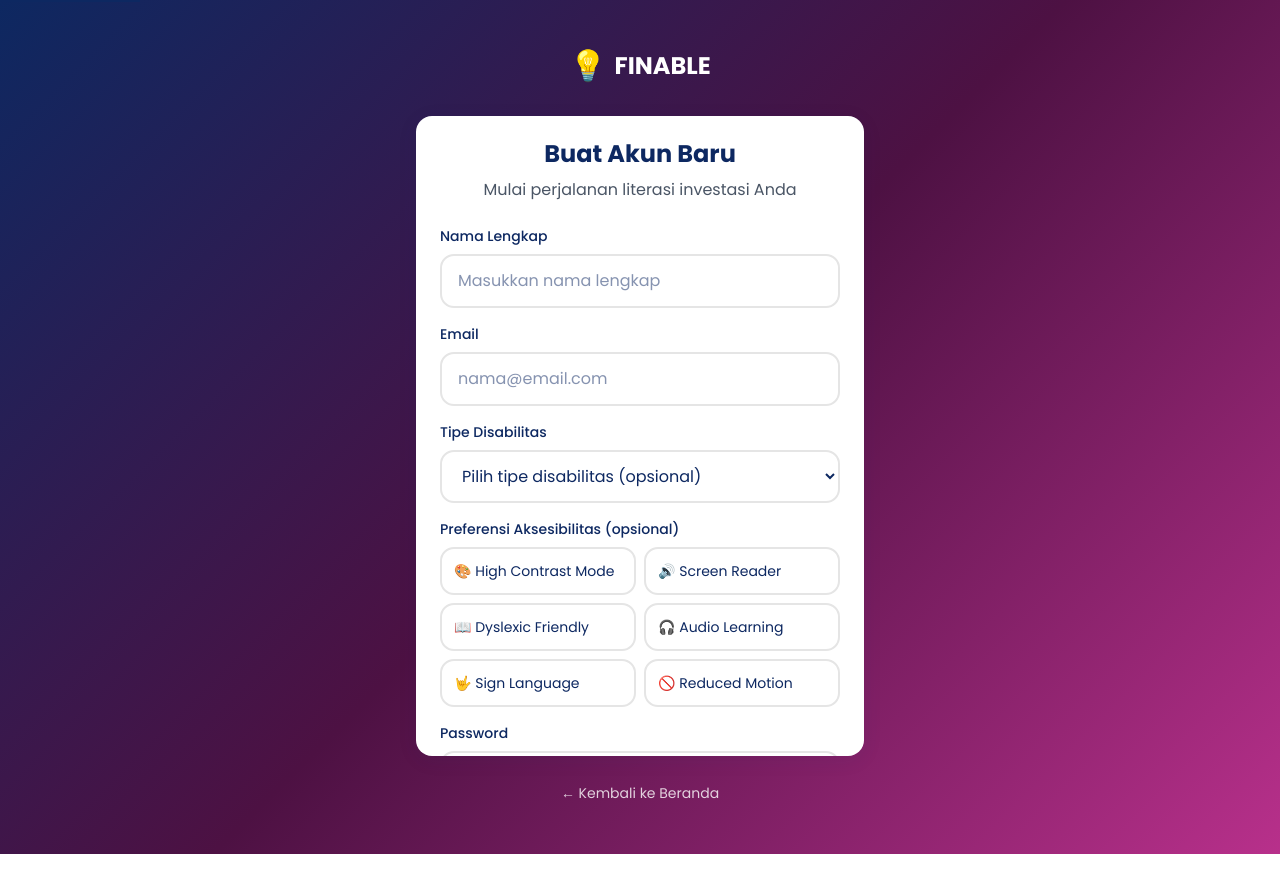
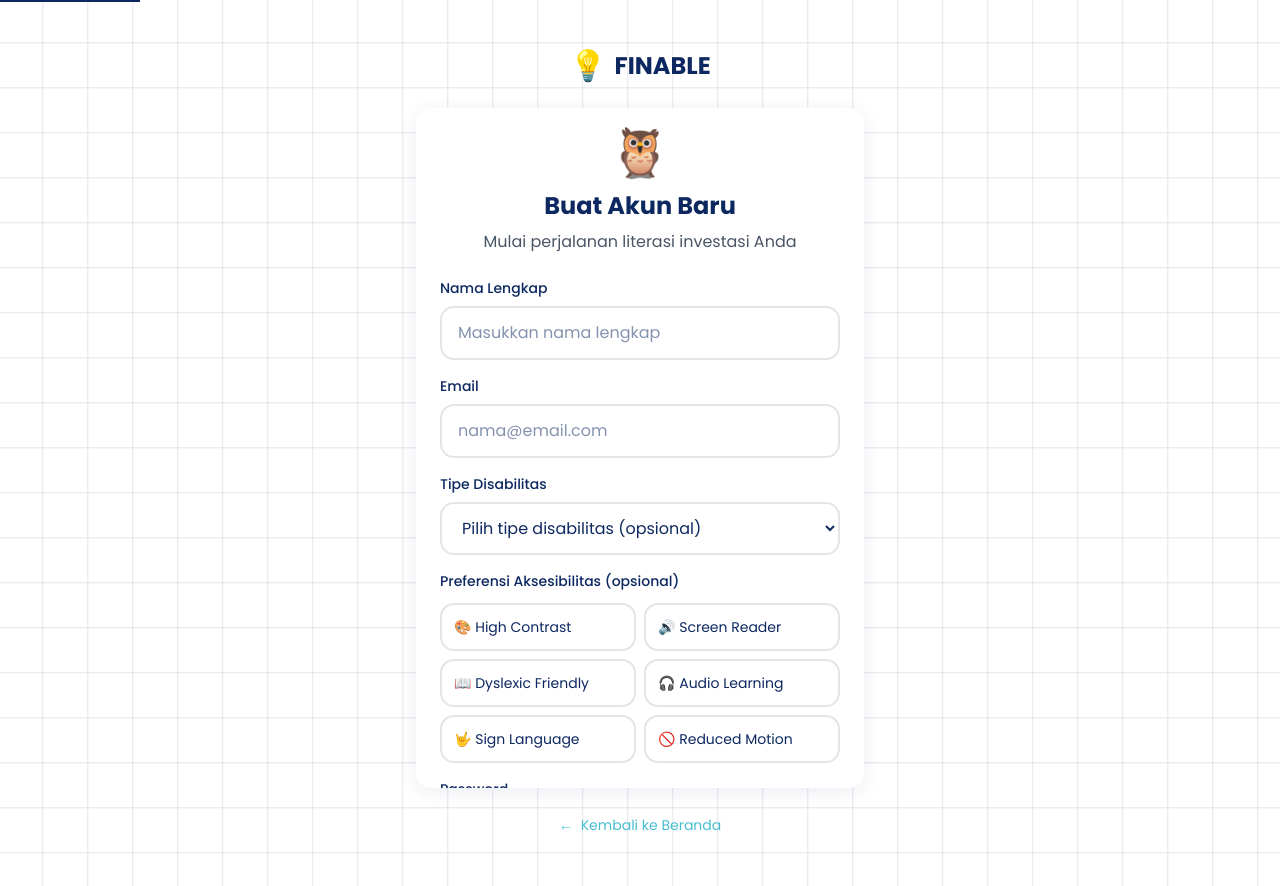
Before and after one commit to MorenoHilbran/finable, a Next.js app: page /register in a window 1280 px wide. Before the commit the page ends 854 px from the top, so only its background shows below. Built offline with nearby package versions, Linux system fonts and the light colour scheme.

Commit message:
feat: adding dashboard and auth

```diff
--- a/src/app/(auth)/login/page.tsx
+++ b/src/app/(auth)/login/page.tsx
@@ -4,6 +4,7 @@ import { useState } from "react";
 import Link from "next/link";
 import { useSearchParams } from "next/navigation";
 import { login } from "../actions";
+import Squares from "@/components/Squares";
 
 export default function LoginPage() {
   const [error, setError] = useState<string | null>(null);
@@ -25,21 +26,40 @@ export default function LoginPage() {
 
   return (
     <div
-      className="min-h-screen flex items-center justify-center px-6 py-12"
-      style={{ background: "var(--gradient-hero)" }}
+      className="min-h-screen flex items-center justify-center px-6 py-12 relative overflow-hidden bg-white"
     >
-      <div className="w-full max-w-md">
+      {/* Animated Background */}
+      <div className="absolute inset-0 pointer-events-none">
+        <Squares
+          direction="diagonal"
+          speed={0.4}
+          squareSize={45}
+          borderColor="rgba(13, 40, 97, 0.06)"
+          hoverFillColor="rgba(72, 189, 208, 0.08)"
+        />
+      </div>
+
+      <div className="w-full max-w-md relative z-10">
         {/* Logo */}
         <Link
           href="/"
-          className="flex items-center justify-center gap-2 text-2xl font-bold text-white mb-8"
+          className="flex items-center justify-center gap-2 text-2xl font-bold mb-8 group"
+          style={{ color: "var(--brand-dark-blue)" }}
         >
-          <span className="text-3xl">💡</span>
-          <span>FINABLE</span>
+          <span className="text-3xl group-hover:scale-110 transition-transform">💡</span>
+          <span className="bg-clip-text">FINABLE</span>
         </Link>
 
+        {/* Mascot */}
+        <div className="flex justify-center mb-6">
+          <div className="relative">
+            <div className="text-6xl animate-float" style={{ animationDuration: "3s" }}>🦉</div>
+            <div className="absolute -bottom-2 left-1/2 transform -translate-x-1/2 w-12 h-3 bg-black/20 rounded-full blur-sm" />
+          </div>
+        </div>
+
         {/* Login Card */}
-        <div className="card">
+        <div className="card bg-white/95 backdrop-blur-md shadow-2xl">
           <h1
             className="text-2xl font-bold text-center mb-2"
             style={{ color: "var(--brand-dark-blue)" }}
@@ -53,28 +73,30 @@ export default function LoginPage() {
           {/* Success Message */}
           {registered && (
             <div
-              className="p-4 rounded-xl mb-6 text-center"
+              className="p-4 rounded-xl mb-6 text-center flex items-center justify-center gap-2"
               style={{
-                background: "rgba(70, 185, 131, 0.1)",
+                background: "linear-gradient(135deg, rgba(70, 185, 131, 0.15) 0%, rgba(72, 189, 208, 0.1) 100%)",
                 color: "var(--brand-green)",
+                border: "1px solid rgba(70, 185, 131, 0.3)",
               }}
             >
-              <span className="text-lg mr-2">✅</span>
-              Registrasi berhasil! Silakan masuk dengan akun Anda.
+              <span className="text-lg">✅</span>
+              <span>Registrasi berhasil! Silakan masuk.</span>
             </div>
           )}
 
           {/* Error Message */}
           {error && (
             <div
-              className="p-4 rounded-xl mb-6 text-center"
+              className="p-4 rounded-xl mb-6 text-center flex items-center justify-center gap-2"
               style={{
-                background: "rgba(176, 24, 62, 0.1)",
+                background: "linear-gradient(135deg, rgba(176, 24, 62, 0.1) 0%, rgba(252, 106, 25, 0.05) 100%)",
                 color: "var(--brand-red)",
+                border: "1px solid rgba(176, 24, 62, 0.2)",
               }}
             >
-              <span className="text-lg mr-2">⚠️</span>
-              {error}
+              <span className="text-lg">⚠️</span>
+              <span>{error}</span>
             </div>
           )}
 
@@ -94,7 +116,7 @@ export default function LoginPage() {
                 type="email"
                 required
                 placeholder="nama@email.com"
-                className="w-full px-4 py-3 rounded-xl border-2 transition-colors focus:outline-none"
+                className="w-full px-4 py-3 rounded-xl border-2 transition-all focus:outline-none focus:border-cyan-400 focus:shadow-lg focus:shadow-cyan-400/20"
                 style={{
                   borderColor: "var(--border)",
                   color: "var(--brand-dark-blue)",
@@ -117,7 +139,7 @@ export default function LoginPage() {
                 type="password"
                 required
                 placeholder="••••••••"
-                className="w-full px-4 py-3 rounded-xl border-2 transition-colors focus:outline-none"
+                className="w-full px-4 py-3 rounded-xl border-2 transition-all focus:outline-none focus:border-cyan-400 focus:shadow-lg focus:shadow-cyan-400/20"
                 style={{
                   borderColor: "var(--border)",
                   color: "var(--brand-dark-blue)",
@@ -129,7 +151,7 @@ export default function LoginPage() {
             <button
               type="submit"
               disabled={isLoading}
-              className="btn btn-primary w-full mt-6"
+              className="btn btn-primary w-full mt-6 hover:scale-[1.02] transition-all"
               style={{ opacity: isLoading ? 0.7 : 1 }}
             >
               {isLoading ? (
@@ -151,7 +173,7 @@ export default function LoginPage() {
             Belum punya akun?{" "}
             <Link
               href="/register"
-              className="font-semibold transition-colors hover:underline"
+              className="font-semibold transition-all hover:underline"
               style={{ color: "var(--brand-cyan)" }}
             >
               Daftar sekarang
@@ -163,9 +185,11 @@ export default function LoginPage() {
         <p className="text-center mt-6">
           <Link
             href="/"
-            className="text-white/80 hover:text-white transition-colors text-sm"
+            className="transition-colors text-sm inline-flex items-center gap-2 hover:gap-3"
+            style={{ color: "var(--brand-cyan)" }}
           >
-            ← Kembali ke Beranda
+            <span>←</span>
+            <span>Kembali ke Beranda</span>
           </Link>
         </p>
       </div>
--- a/src/app/(auth)/register/page.tsx
+++ b/src/app/(auth)/register/page.tsx
@@ -3,6 +3,7 @@
 import { useState } from "react";
 import Link from "next/link";
 import { signup } from "../actions";
+import Squares from "@/components/Squares";
 
 const disabilityOptions = [
   { value: "", label: "Pilih tipe disabilitas (opsional)" },
@@ -13,12 +14,12 @@ const disabilityOptions = [
 ];
 
 const accessibilityOptions = [
-  { value: "high_contrast", label: "🎨 High Contrast Mode" },
-  { value: "screen_reader", label: "🔊 Screen Reader" },
-  { value: "dyslexic_friendly", label: "📖 Dyslexic Friendly" },
-  { value: "audio_learning", label: "🎧 Audio Learning" },
-  { value: "sign_language", label: "🤟 Sign Language" },
-  { value: "reduced_motion", label: "🚫 Reduced Motion" },
+  { value: "high_contrast", label: "🎨 High Contrast", icon: "🎨" },
+  { value: "screen_reader", label: "🔊 Screen Reader", icon: "🔊" },
+  { value: "dyslexic_friendly", label: "📖 Dyslexic Friendly", icon: "📖" },
+  { value: "audio_learning", label: "🎧 Audio Learning", icon: "🎧" },
+  { value: "sign_language", label: "🤟 Sign Language", icon: "🤟" },
+  { value: "reduced_motion", label: "🚫 Reduced Motion", icon: "🚫" },
 ];
 
 export default function RegisterPage() {
@@ -69,42 +70,60 @@ export default function RegisterPage() {
 
   return (
     <div
-      className="min-h-screen flex items-center justify-center px-6 py-12"
-      style={{ background: "var(--gradient-hero)" }}
+      className="min-h-screen flex items-center justify-center px-6 py-12 relative overflow-hidden bg-white"
     >
-      <div className="w-full max-w-md">
+      {/* Animated Background */}
+      <div className="absolute inset-0 pointer-events-none">
+        <Squares
+          direction="diagonal"
+          speed={0.4}
+          squareSize={45}
+          borderColor="rgba(13, 40, 97, 0.06)"
+          hoverFillColor="rgba(72, 189, 208, 0.08)"
+        />
+      </div>
+
+      <div className="w-full max-w-md relative z-10">
         {/* Logo */}
         <Link
           href="/"
-          className="flex items-center justify-center gap-2 text-2xl font-bold text-white mb-8"
+          className="flex items-center justify-center gap-2 text-2xl font-bold mb-6 group"
+          style={{ color: "var(--brand-dark-blue)" }}
         >
-          <span className="text-3xl">💡</span>
+          <span className="text-3xl group-hover:scale-110 transition-transform">💡</span>
           <span>FINABLE</span>
         </Link>
 
         {/* Register Card */}
-        <div className="card max-h-[80vh] overflow-y-auto">
+        <div className="card bg-white/95 backdrop-blur-md shadow-2xl max-h-[85vh] overflow-y-auto">
+          {/* Header with Mascot */}
+          <div className="text-center mb-6">
+            <div className="inline-block relative mb-3">
+              <div className="text-5xl animate-float" style={{ animationDuration: "3s" }}>🦉</div>
+            </div>
             <h1
-            className="text-2xl font-bold text-center mb-2"
+              className="text-2xl font-bold mb-2"
               style={{ color: "var(--brand-dark-blue)" }}
             >
               Buat Akun Baru
             </h1>
-          <p className="text-center text-gray-600 mb-6">
+            <p className="text-gray-600">
               Mulai perjalanan literasi investasi Anda
             </p>
+          </div>
 
           {/* Error Message */}
           {error && (
             <div
-              className="p-4 rounded-xl mb-6 text-center"
+              className="p-4 rounded-xl mb-6 text-center flex items-center justify-center gap-2"
               style={{
-                background: "rgba(176, 24, 62, 0.1)",
+                background: "linear-gradient(135deg, rgba(176, 24, 62, 0.1) 0%, rgba(252, 106, 25, 0.05) 100%)",
                 color: "var(--brand-red)",
+                border: "1px solid rgba(176, 24, 62, 0.2)",
               }}
             >
-              <span className="text-lg mr-2">⚠️</span>
-              {error}
+              <span className="text-lg">⚠️</span>
+              <span>{error}</span>
             </div>
           )}
 
@@ -124,7 +143,7 @@ export default function RegisterPage() {
                 type="text"
                 required
                 placeholder="Masukkan nama lengkap"
-                className="w-full px-4 py-3 rounded-xl border-2 transition-colors focus:outline-none"
+                className="w-full px-4 py-3 rounded-xl border-2 transition-all focus:outline-none focus:border-cyan-400 focus:shadow-lg focus:shadow-cyan-400/20"
                 style={{
                   borderColor: "var(--border)",
                   color: "var(--brand-dark-blue)",
@@ -147,7 +166,7 @@ export default function RegisterPage() {
                 type="email"
                 required
                 placeholder="nama@email.com"
-                className="w-full px-4 py-3 rounded-xl border-2 transition-colors focus:outline-none"
+                className="w-full px-4 py-3 rounded-xl border-2 transition-all focus:outline-none focus:border-cyan-400 focus:shadow-lg focus:shadow-cyan-400/20"
                 style={{
                   borderColor: "var(--border)",
                   color: "var(--brand-dark-blue)",
@@ -167,7 +186,7 @@ export default function RegisterPage() {
               <select
                 id="disabilityType"
                 name="disabilityType"
-                className="w-full px-4 py-3 rounded-xl border-2 transition-colors focus:outline-none bg-white"
+                className="w-full px-4 py-3 rounded-xl border-2 transition-all focus:outline-none focus:border-cyan-400 focus:shadow-lg focus:shadow-cyan-400/20 bg-white"
                 style={{
                   borderColor: "var(--border)",
                   color: "var(--brand-dark-blue)",
@@ -184,7 +203,7 @@ export default function RegisterPage() {
             {/* Accessibility Profile */}
             <div>
               <label
-                className="block text-sm font-medium mb-2"
+                className="block text-sm font-medium mb-3"
                 style={{ color: "var(--brand-dark-blue)" }}
               >
                 Preferensi Aksesibilitas (opsional)
@@ -195,15 +214,20 @@ export default function RegisterPage() {
                     key={option.value}
                     type="button"
                     onClick={() => toggleAccessibility(option.value)}
-                    className="p-3 rounded-xl border-2 text-left text-sm transition-all"
+                    className="p-3 rounded-xl border-2 text-left text-sm transition-all hover:scale-[1.02]"
                     style={{
                       borderColor: selectedAccessibility.includes(option.value)
                         ? "var(--brand-cyan)"
                         : "var(--border)",
                       background: selectedAccessibility.includes(option.value)
-                        ? "rgba(72, 189, 208, 0.1)"
+                        ? "linear-gradient(135deg, rgba(72, 189, 208, 0.15) 0%, rgba(70, 185, 131, 0.1) 100%)"
                         : "white",
-                      color: "var(--brand-dark-blue)",
+                      color: selectedAccessibility.includes(option.value)
+                        ? "var(--brand-cyan)"
+                        : "var(--brand-dark-blue)",
+                      boxShadow: selectedAccessibility.includes(option.value)
+                        ? "0 4px 12px rgba(72, 189, 208, 0.15)"
+                        : "none",
                     }}
                   >
                     {option.label}
@@ -227,7 +251,7 @@ export default function RegisterPage() {
                 type="password"
                 required
                 placeholder="Minimal 6 karakter"
-                className="w-full px-4 py-3 rounded-xl border-2 transition-colors focus:outline-none"
+                className="w-full px-4 py-3 rounded-xl border-2 transition-all focus:outline-none focus:border-cyan-400 focus:shadow-lg focus:shadow-cyan-400/20"
                 style={{
                   borderColor: "var(--border)",
                   color: "var(--brand-dark-blue)",
@@ -250,7 +274,7 @@ export default function RegisterPage() {
                 type="password"
                 required
                 placeholder="Ulangi password"
-                className="w-full px-4 py-3 rounded-xl border-2 transition-colors focus:outline-none"
+                className="w-full px-4 py-3 rounded-xl border-2 transition-all focus:outline-none focus:border-cyan-400 focus:shadow-lg focus:shadow-cyan-400/20"
                 style={{
                   borderColor: "var(--border)",
                   color: "var(--brand-dark-blue)",
@@ -262,7 +286,7 @@ export default function RegisterPage() {
             <button
               type="submit"
               disabled={isLoading}
-              className="btn btn-primary w-full mt-6"
+              className="btn btn-primary w-full mt-6 hover:scale-[1.02] transition-all"
               style={{ opacity: isLoading ? 0.7 : 1 }}
             >
               {isLoading ? (
@@ -284,7 +308,7 @@ export default function RegisterPage() {
             Sudah punya akun?{" "}
             <Link
               href="/login"
-              className="font-semibold transition-colors hover:underline"
+              className="font-semibold transition-all hover:underline"
               style={{ color: "var(--brand-cyan)" }}
             >
               Masuk di sini
@@ -296,9 +320,11 @@ export default function RegisterPage() {
         <p className="text-center mt-6">
           <Link
             href="/"
-            className="text-white/80 hover:text-white transition-colors text-sm"
+            className="transition-colors text-sm inline-flex items-center gap-2 hover:gap-3"
+            style={{ color: "var(--brand-cyan)" }}
           >
-            ← Kembali ke Beranda
+            <span>←</span>
+            <span>Kembali ke Beranda</span>
           </Link>
         </p>
       </div>
```
Also changed, not shown: src/app/dashboard/layout.tsx (+7 -49 lines), src/components/DashboardLayoutClient.tsx (added, +95 -0 lines), src/components/DashboardNav.tsx (+4 -4 lines). Lines whose indentation alone changed are shown as unchanged.
